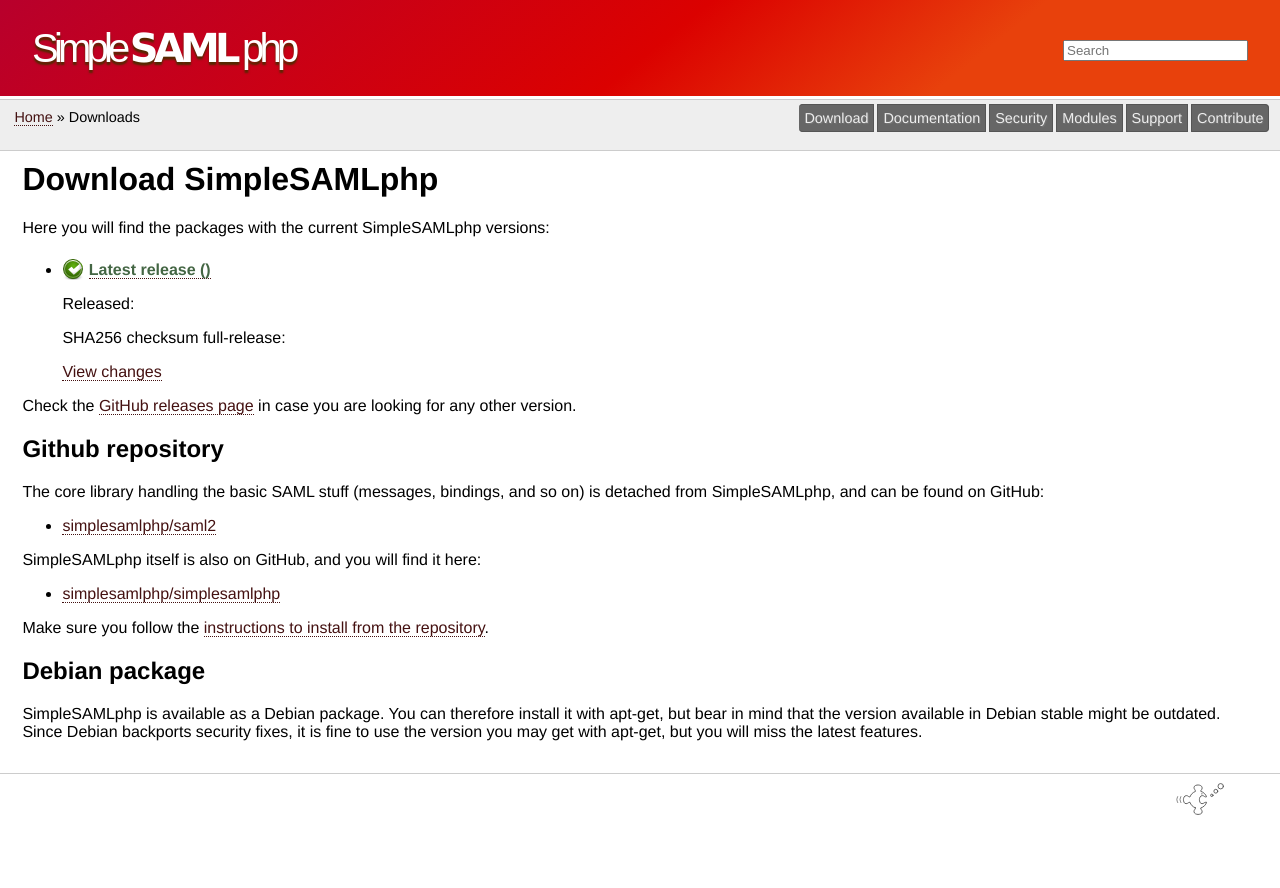
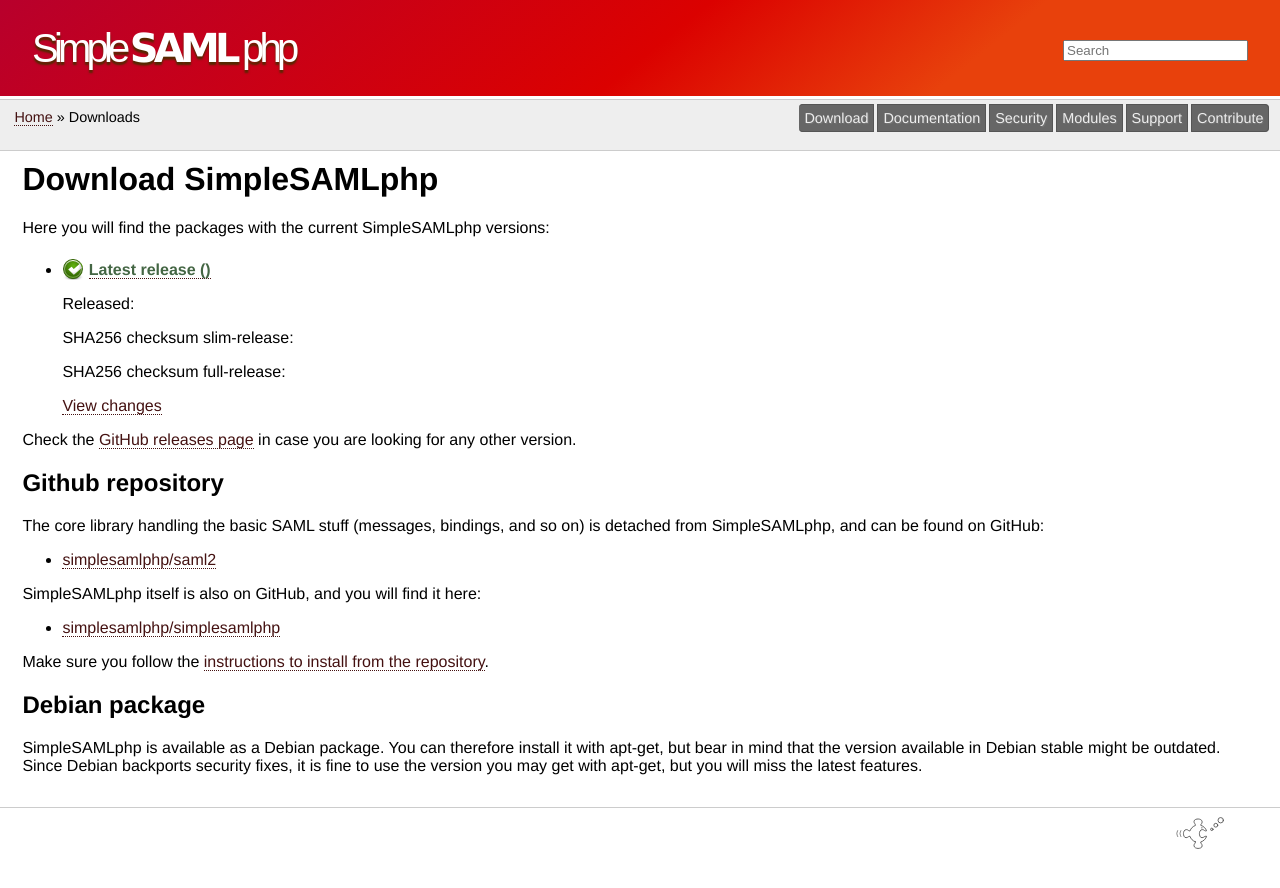
Before and after one commit to simplesamlphp/simplesamlphp.github.io, a Jekyll site: the page built from download/index.md, in a window 1280 px wide. Shown: the top 888 px of the page. Built offline with Jekyll 4.4.1, drawn with Linux system fonts in a browser that asks for light colours.

Commit message:
get the slim again now that it is trimming well.

```diff
--- a/download/index.md
+++ b/download/index.md
@@ -11,6 +11,10 @@
 [**Latest release ({{ site.data.latest.tag_name | remove_first: "v" }})**]({{ site.data.latest.assets[0].browser_download_url }})
 
     Released: {{ site.data.latest.published_at | date: "%Y-%m-%d" }}
+
+    {% assign sha = site.data.latest.body | split: 'SHA256 checksum slim-release: '  %}
+    {% assign sharaw = sha[1] | strip_html | replace: '`','' | truncate: 64, '' %}
+    SHA256 checksum slim-release: {{ sharaw }}
 
     {% assign sha = site.data.latest.body | split: 'SHA256 checksum full-release: '  %}
     {% assign sharaw = sha[1] | strip_html | replace: '`','' | truncate: 64, '' %}
```
